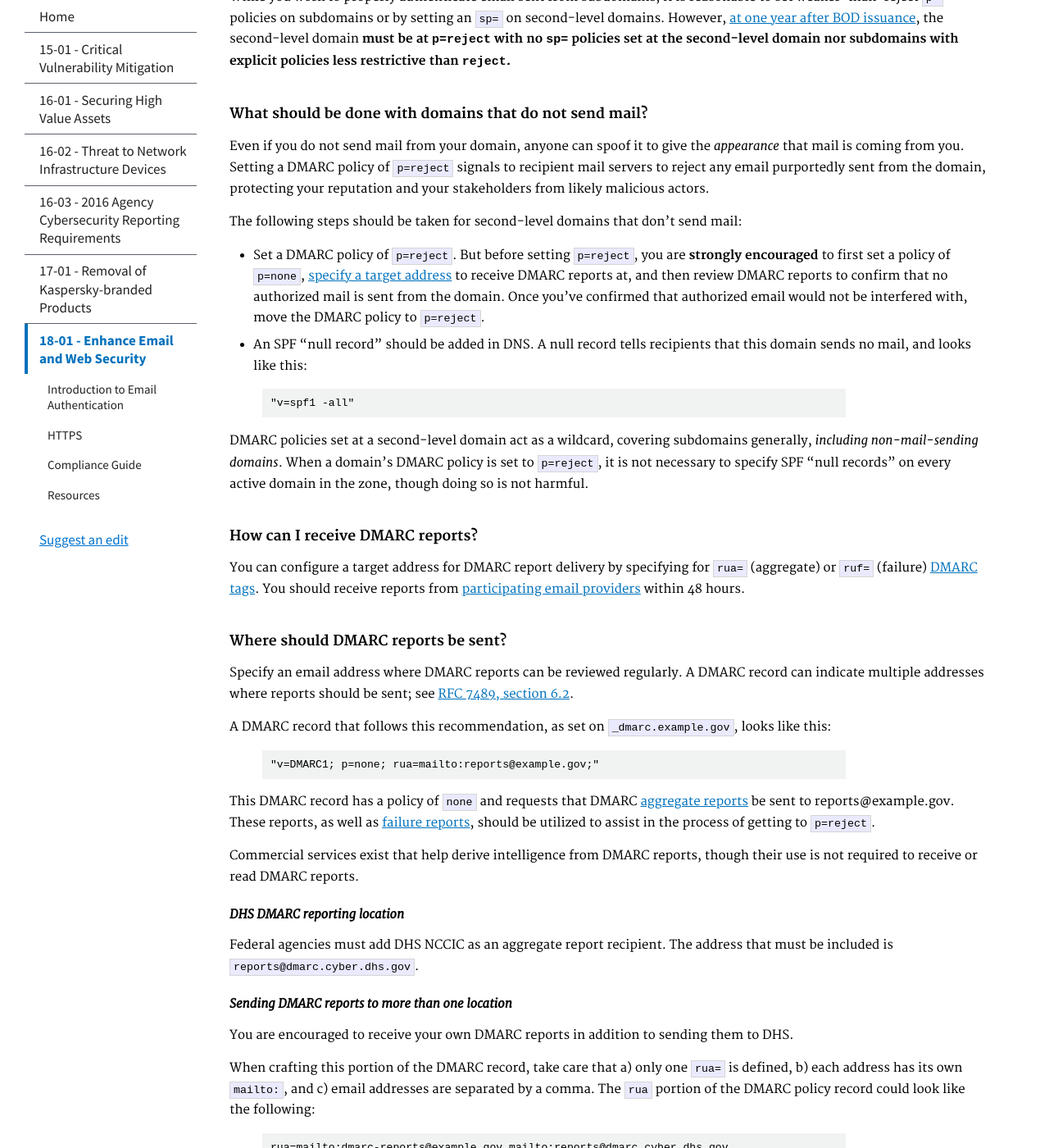
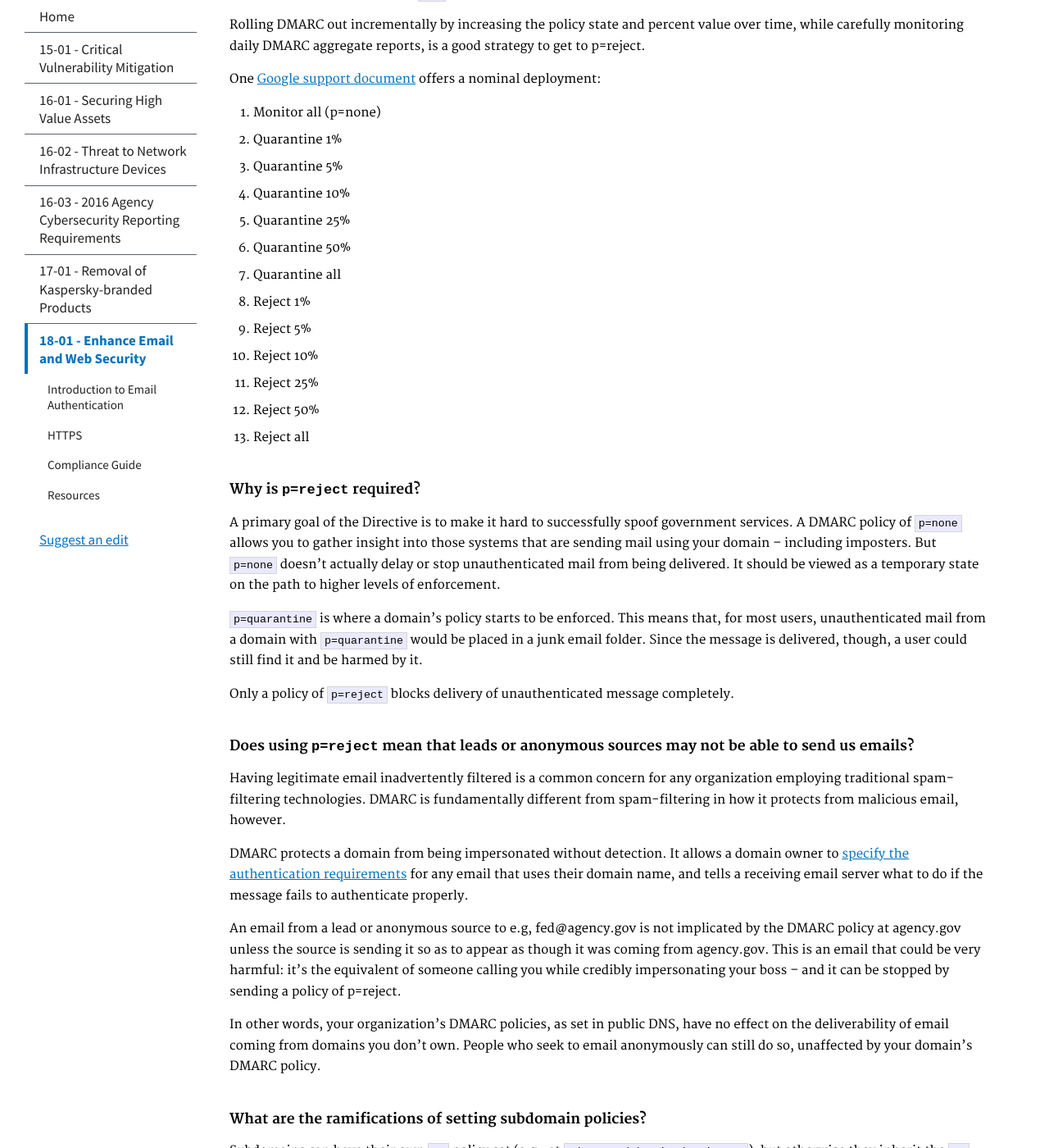
Before and after one commit to cisagov/cyber.dhs.gov, a Jekyll site: the page built from pages/18-01.md, in a window 1280 px wide and 1400 px high, scrolled down 11156 px. Shown: the whole window at 82% size. Built offline with Jekyll 4.4.1, drawn with Linux system fonts in a browser that asks for light colours; some of the changed text lies outside the part shown.

Commit message:
Add questions about deployment, why p=reject, and policy applicability

```diff
--- a/pages/18-01.md
+++ b/pages/18-01.md
@@ -329,6 +329,9 @@ Answers to other common compliance questions appear below.
 * [My device is HTTPS already and doesn't natively support HSTS. Can DHS mark this as a false positive?](#my-device-is-https-already-and-doesnt-natively-support-hsts-can-dhs-mark-this-a-false-positive)
 * [How should the list of second-level domains to be preloaded be shared with DHS?](#how-should-the-list-of-second-level-domains-to-be-preloaded-be-shared-with-dhs)
 * [What process should be followed in order to implement email authentication?](#what-process-should-be-followed-in-order-to-implement-email-authentication)
+* [How should DMARC be deployed?](#how-should-dmarc-be-deployed)
+* [Why is `p=reject` required?](#why-is-p-reject-required)
+* [Does using `p=reject` mean that leads or anonymous sources may not be able to send us email?](#does-using-p-reject-mean-that-leads-or-anonymous-sources-may-not-be-able-to-send-us-email)
 * [What are the ramifications of setting subdomain policies?](#what-are-the-ramifications-of-setting-subdomain-policies)
 * [What should be done with domains that do not send mail?](#what-should-be-done-with-domains-that-do-not-send-mail)
 * [How can I receive DMARC reports?](#how-can-i-receive-dmarc-reports)
@@ -381,6 +384,47 @@ For all second-level domains and all mail-sending hosts generally, make a plan t
 > *When implementing email authentication for a domain for the first time, a sending domain owner is advised to first publish a DMARC [resource record] with a "none" policy before deploying SPF or DKIM. This allows the sending domain owner to immediately receive reports indicating the volume of email being sent that purports to be from their domain. These reports can be used in crafting an email authentication policy that reduces the risk of errors.*
 
 See the [Resources](/resources/#implement) page for implementation case studies.
+
+
+#### How should DMARC be deployed?
+DMARC was developed to enable cautious deployment. While the standard has [three policy states](#alignment-and-conformance) (none, quarantine, and reject), it also has a [`pct`](https://tools.ietf.org/html/rfc7489#section-6.3), or percent, option that a domain owner can use to tell recipients what volume of messages should have the policy applied. When `pct` is left unspecified, the default value of 100% is used.
+
+Rolling DMARC out incrementally by increasing the policy state and percent value over time, while carefully monitoring daily DMARC aggregate reports, is a good strategy to get to p=reject.
+
+One [Google support document](https://support.google.com/a/answer/2466563?hl=en) offers a nominal deployment:
+
+1. Monitor all (p=none)
+2. Quarantine 1%
+3. Quarantine 5%
+4. Quarantine 10%
+5. Quarantine 25%
+6. Quarantine 50%
+7. Quarantine all
+8. Reject 1%
+9. Reject 5%
+10. Reject 10%
+11. Reject 25%
+12. Reject 50%
+13. Reject all
+
+
+#### Why is `p=reject` required?
+A primary goal of the Directive is to make it hard to successfully spoof government services.  A DMARC policy of `p=none` allows you to gather insight into those systems that are sending mail using your domain – including imposters. But `p=none` doesn’t actually delay or stop unauthenticated mail from being delivered. It should be viewed as a temporary state on the path to higher levels of enforcement.
+
+`p=quarantine` is where a domain’s policy starts to be enforced. This means that, for most users, unauthenticated mail from a domain with `p=quarantine` would be placed in a junk email folder. Since the message is delivered, though, a user could still find it and be harmed by it.
+
+Only a policy of `p=reject` blocks delivery of unauthenticated message completely.
+
+
+#### Does using `p=reject` mean that leads or anonymous sources may not be able to send us emails?
+Having legitimate email inadvertently filtered is a common concern for any organization employing traditional spam-filtering technologies. DMARC is fundamentally different from spam-filtering in how it protects from malicious email, however.
+
+DMARC protects a domain from being impersonated without detection. It allows a domain owner to [specify the authentication requirements](#alignment-and-conformance) for any email that uses their domain name, and tells a receiving email server what to do if the message fails to authenticate properly.
+
+An email from a lead or anonymous source to e.g, fed@agency.gov is not implicated by the DMARC policy at agency.gov unless the source is sending it so as to appear as though it was coming from agency.gov. This is an email that could be very harmful: it’s the equivalent of someone calling you while credibly impersonating your boss – and it can be stopped by sending a policy of p=reject.
+
+In other words, your organization's DMARC policies, as set in public DNS, have no effect on the deliverability of email coming from domains you don't own. People who seek to email anonymously can still do so, unaffected by your domain’s DMARC policy.
+
 
 #### What are the ramifications of setting subdomain policies?
 Subdomains can have their own `p=` policy set (e.g., at `_dmarc.subdomain.domain.gov`), but otherwise they inherit the `p=` policy set at the second-level domain or, if present, the subdomain policy ([`sp=`](https://tools.ietf.org/html/rfc7489#section-6.3)) at the second-level domain.
```
